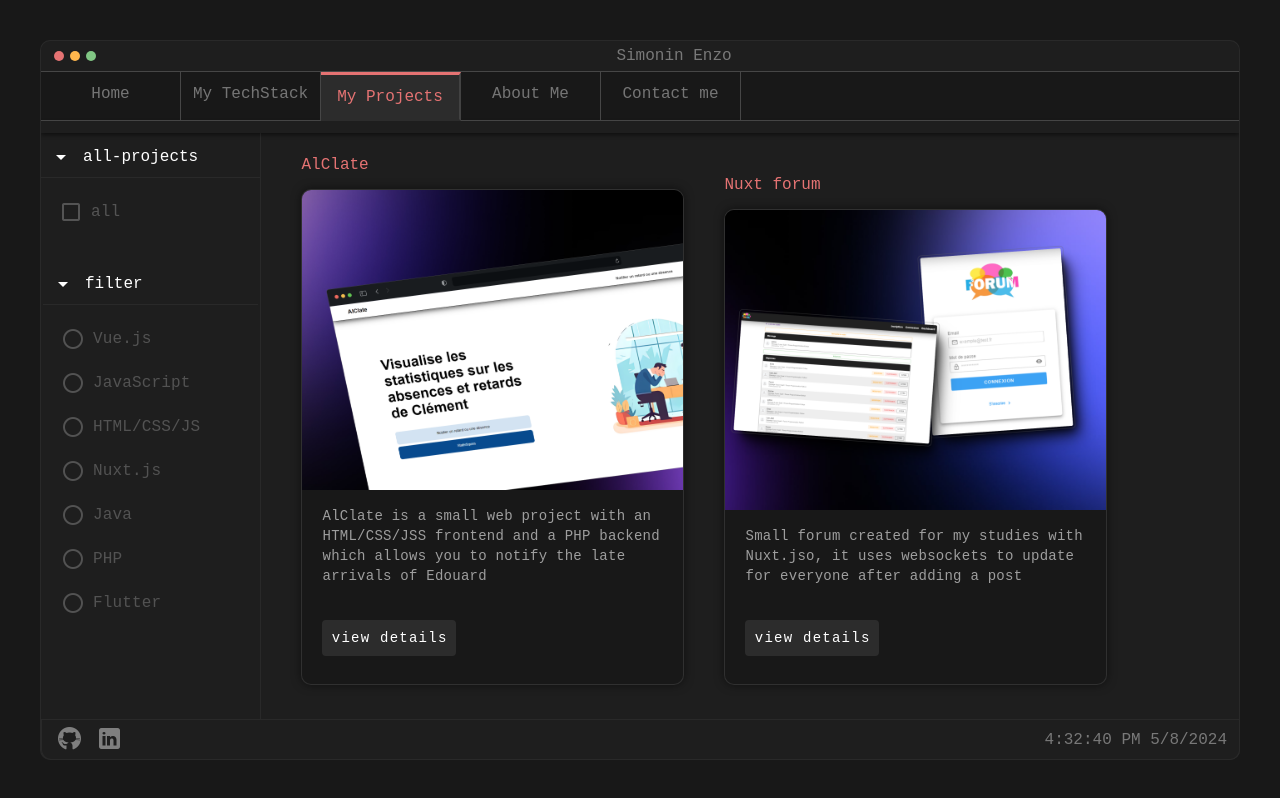
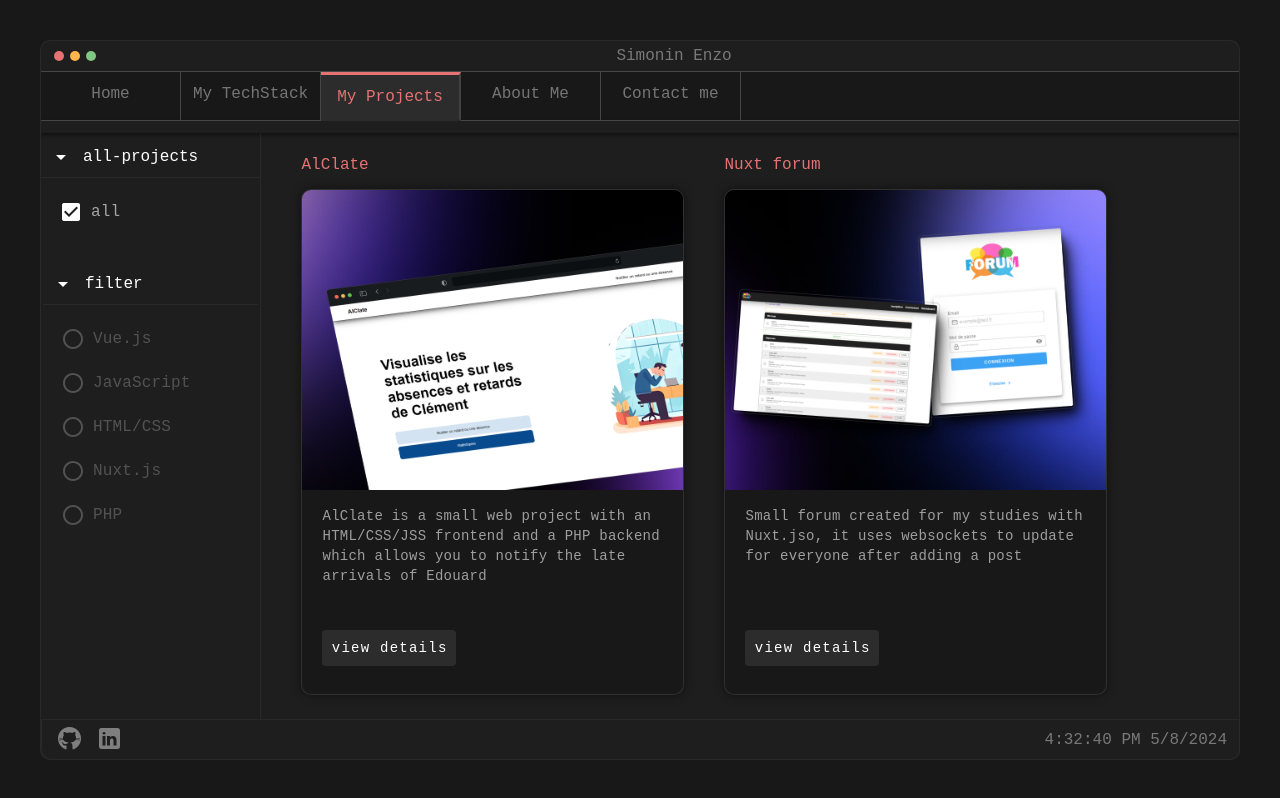
Before and after one commit to Nzosim/PortfolioVueJs, a Vue app: page /projects in a window 1280 px wide. Built offline with nearby package versions, Linux system fonts and the light colour scheme.

Commit message:
adding the projects filter

```diff
--- a/src/components/Projects.vue
+++ b/src/components/Projects.vue
@@ -1,3 +1,4 @@
+<!-- eslint-disable vue/multi-word-component-names -->
 <template>
   <div class="projects">
     <div class="menu">
@@ -37,8 +38,8 @@
             ></v-radio>
             <v-radio
               :class="{ 'text-white': selected === 'tcj' }"
-              label="HTML/CSS/JS"
-              value="tcj"
+              label="HTML/CSS"
+              value="hc"
             ></v-radio>
             <v-radio
               :class="{ 'text-white': selected === 'nuxt' }"
@@ -46,26 +47,16 @@
               value="nuxt"
             ></v-radio>
             <v-radio
-              :class="{ 'text-white': selected === 'java' }"
-              label="Java"
-              value="java"
-            ></v-radio>
-            <v-radio
               :class="{ 'text-white': selected === 'php' }"
               label="PHP"
               value="php"
-            ></v-radio>
-            <v-radio
-              :class="{ 'text-white': selected === 'flutter' }"
-              label="Flutter"
-              value="flutter"
             ></v-radio>
           </v-radio-group>
         </div>
       </div>
     </div>
     <div class="content">
-      <projectsList />
+      <projectsList :filter="selected" />
     </div>
   </div>
 </template>
@@ -76,7 +67,7 @@ import projectsList from '@/components/projects-pages/projects-list.vue'
 
 const isAllOpen = ref(true)
 const isFilterOpen = ref(true)
-const selected = ref('')
+const selected = ref(true)
 </script>
 
 <style scoped>
--- a/src/components/projects-pages/projects-list.vue
+++ b/src/components/projects-pages/projects-list.vue
@@ -1,13 +1,5 @@
 <template>
-  <div v-for="item in projects" :key="item" class="all">
-    <!-- <p class="pb-3 text-red-lighten-2">
-      {{ item.title }}
-    </p>
-    <div class="card">
-      <img :src="item.image" alt="project1" width="100%" />
-
-    </div> -->
-
+  <div v-for="item in filteredProjects" :key="item" class="all">
       <p class="pb-3 text-red-lighten-2">
         {{ item.title }}
       </p>
@@ -22,16 +14,20 @@
 </template>
 
 <script setup>
+import { computed } from 'vue'
+
 import alClateImage from '@/assets/alclate.png'
 import forumImage from '@/assets/forum.png'
 import musicBrainzImage from '@/assets/musicbrainz.png'
 import pizzaShop from '@/assets/pizzashop.png'
 import photo from '@/assets/photo.png'
 import thisImage from '@/assets/this.png'
-import miniPress from '@/assets/minipress.png'
-import cIcone from '@/assets/cIcone.png'
 import netvod from '@/assets/netvod.png'
 import discord from '@/assets/discord.jpg'
+
+const props = defineProps({
+  filter: String
+})
 
 let projects = [
   {
@@ -39,69 +35,63 @@ let projects = [
     description:
       'AlClate is a small web project with an HTML/CSS/JSS frontend and a PHP backend which allows you to notify the late arrivals of Edouard',
     image: alClateImage,
-    type: ['js', 'hcj', 'php']
+    type: ['js', 'hc', 'php']
   },
   {
     title: 'Nuxt forum',
     description:
       'Small forum created for my studies with Nuxt.jso, it uses websockets to update for everyone after adding a post',
-    image: forumImage
+    image: forumImage,
+    type: ['js', 'nuxt']
   },
   {
     title: 'Music Brainz',
     description:
       'Description of this aaaaaaaaaaaaaaaaaaaaaa aaaaaaaaaaaaaa aaaaaaaaaaaaaaaaaaaaaaa aaaaaaaaaaaaaaaaaa  aaaaaaaaaaaaa',
-    image: musicBrainzImage
+    image: musicBrainzImage,
+    type: ['js', 'vue', 'hc']
   },
   {
     title: 'PizzaShop',
     description:
       'Description of this sssssssssssssssssssss projecssssssss ssss ss ssssssssssssss sssssssssssssss ssssssss ssssssssssss',
-    image: pizzaShop
+    image: pizzaShop,
+    type: ['php']
   },
   {
     title: 'Photo Website',
     description:
       'Description of this sssssssssssssssssssss projecssssssss ssss ss ssssssssssssss sssssssssssssss ssssssss ssssssssssss',
-    image: photo
+    image: photo,
+    type: ['js', 'hc']
   },
   {
     title: 'My Portfolio',
     description:
       'Description of this sssssssssssssssssssss projecssssssss ssss ss ssssssssssssss sssssssssssssss ssssssss ssssssssssss',
-    image: thisImage
-  },
-  {
-    title: 'MiniPress',
-    description:
-      'Description of this sssssssssssssssssssss projecssssssss ssss ss ssssssssssssss sssssssssssssss ssssssss ssssssssssss',
-    image: miniPress
-  },
-  {
-    title: 'GiftBox',
-    description:
-      'Description of this sssssssssssssssssssss projecssssssss ssss ss ssssssssssssss sssssssssssssss ssssssss ssssssssssss',
-    image: pizzaShop
-  },
-  {
-    title: 'MBash',
-    description:
-      'Description of this sssssssssssssssssssss projecssssssss ssss ss ssssssssssssss sssssssssssssss ssssssss ssssssssssss',
-    image: cIcone
+    image: thisImage,
+    type: ['hc', 'vue', 'js']
   },
   {
     title: 'NetVod',
     description:
       'Description of this sssssssssssssssssssss projecssssssss ssss ss ssssssssssssss sssssssssssssss ssssssss ssssssssssss',
-    image: netvod
+    image: netvod,
+    type: ['js', 'hc', 'php']
   },
   {
     title: 'Discord bot',
     description:
       'Description of this sssssssssssssssssssss projecssssssss ssss ss ssssssssssssss sssssssssssssss ssssssss ssssssssssss',
-    image: discord
+    image: discord,
+    type: ['js']
   }
 ]
+
+const filteredProjects = computed(() => {
+  if(props.filter === true) return projects
+  return projects.filter(item => item.type.includes(props.filter))
+})
 </script>
 
 <style scoped>
@@ -127,6 +117,7 @@ img {
 
 .card_content {
   padding: 5px 20px;
+  height: 100px;
 }
 
 .btn {
@@ -142,7 +133,7 @@ img {
   }
 }
 
-@media screen and (max-width: 700px) {
+@media screen and (max-width: 930px) {
   .all {
     width: 90%;
   }
```
Lines whose indentation alone changed are shown as unchanged.
